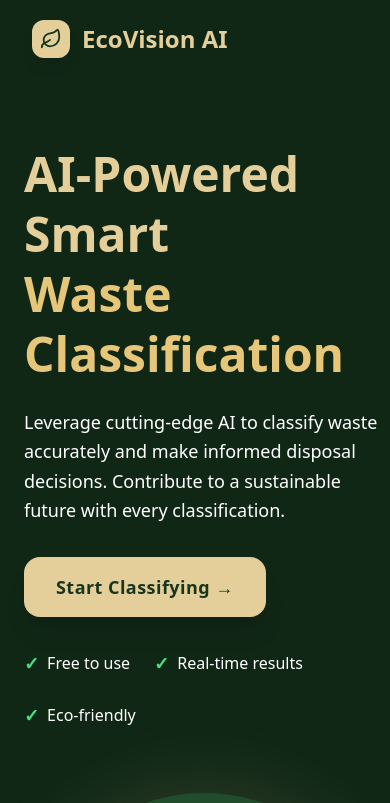
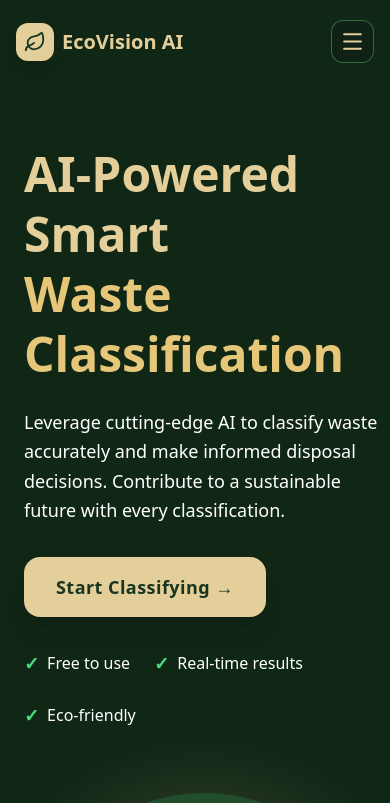
Before and after one commit to Subham-Das1/Eco-Vision, a React (Create React App) app in the folder frontend/: page / in a window 390 px wide. Shown: the top 803 px of the page. Built offline with nearby package versions, Linux system fonts and the light colour scheme.

Commit message:
Enhance Navbar with mobile menu and keyboard support
Added mobile menu functionality and improved accessibility features.

```diff
--- a/frontend/src/components/Navbar.jsx
+++ b/frontend/src/components/Navbar.jsx
@@ -1,6 +1,6 @@
 import React, { useEffect, useRef, useState } from "react";
 import { animate } from "framer-motion";
-import { Leaf } from "lucide-react";
+import { Leaf, Menu, X } from "lucide-react";
 
 const items = [
   { label: "Classify", href: "#classify" },
@@ -14,6 +14,7 @@ function Navbar() {
 
   const [activeIndex, setActiveIndex] = useState(0);
   const [scrolled, setScrolled] = useState(false);
+  const [menuOpen, setMenuOpen] = useState(false);
 
   const spotlightX = useRef(0);
   const ambienceX = useRef(0);
@@ -26,9 +27,18 @@ function Navbar() {
 
     window.addEventListener("scroll", handleScroll);
 
-    return () => {
-      window.removeEventListener("scroll", handleScroll);
+    return () => window.removeEventListener("scroll", handleScroll);
+  }, []);
+
+  // Close mobile menu on outside interaction / Escape
+  useEffect(() => {
+    const handleKeyDown = (e) => {
+      if (e.key === "Escape") setMenuOpen(false);
     };
+
+    window.addEventListener("keydown", handleKeyDown);
+
+    return () => window.removeEventListener("keydown", handleKeyDown);
   }, []);
 
   // Mouse movement spotlight
@@ -42,7 +52,6 @@ function Navbar() {
       const x = e.clientX - rect.left;
 
       spotlightX.current = x;
-
       nav.style.setProperty("--spotlight-x", `${x}px`);
     };
 
@@ -56,22 +65,15 @@ function Navbar() {
         const itemRect = activeItem.getBoundingClientRect();
 
         const targetX =
-          itemRect.left -
-          navRect.left +
-          itemRect.width / 2;
+          itemRect.left - navRect.left + itemRect.width / 2;
 
         animate(spotlightX.current, targetX, {
           type: "spring",
           stiffness: 200,
           damping: 20,
-
           onUpdate: (v) => {
             spotlightX.current = v;
-
-            nav.style.setProperty(
-              "--spotlight-x",
-              `${v}px`
-            );
+            nav.style.setProperty("--spotlight-x", `${v}px`);
           },
         });
       }
@@ -81,15 +83,8 @@ function Navbar() {
     nav.addEventListener("mouseleave", handleMouseLeave);
 
     return () => {
-      nav.removeEventListener(
-        "mousemove",
-        handleMouseMove
-      );
-
-      nav.removeEventListener(
-        "mouseleave",
-        handleMouseLeave
-      );
+      nav.removeEventListener("mousemove", handleMouseMove);
+      nav.removeEventListener("mouseleave", handleMouseLeave);
     };
   }, [activeIndex]);
 
@@ -108,67 +103,54 @@ function Navbar() {
       const itemRect = activeItem.getBoundingClientRect();
 
       const targetX =
-        itemRect.left -
-        navRect.left +
-        itemRect.width / 2;
+        itemRect.left - navRect.left + itemRect.width / 2;
 
       animate(ambienceX.current, targetX, {
         type: "spring",
         stiffness: 200,
         damping: 20,
-
         onUpdate: (v) => {
           ambienceX.current = v;
-
-          nav.style.setProperty(
-            "--ambience-x",
-            `${v}px`
-          );
+          nav.style.setProperty("--ambience-x", `${v}px`);
         },
       });
     }
   }, [activeIndex]);
 
+  // Handle navigation
+  const handleNavigation = (index) => {
+    setActiveIndex(index);
+    setMenuOpen(false);
+  };
+
   return (
     <nav
       className={`
-        fixed
-        top-0
-        left-0
-        w-full
-        z-[9999]
-        px-8
-        flex
-        items-center
-        justify-between
-        transition-all
-        duration-500
+        fixed top-0 left-0 w-full z-[9999]
+        px-4 sm:px-8
+        flex items-center justify-between
+        transition-all duration-500
         ${
           scrolled
-            ? "py-3 bg-[#0d1c11]/70 backdrop-blur-2xl border-b border-[#3fa457]"
+            ? "py-3 bg-[#0d1c11]/90 backdrop-blur-2xl border-b border-[#3fa457]"
             : "py-5 bg-transparent"
         }
       `}
     >
       {/* Logo */}
-      <div className="relative z-10 flex items-center gap-3">
+      <div className="relative z-10 flex items-center gap-2 sm:gap-3">
         <div className="bg-[#e4cf9a] p-2 rounded-xl shadow-lg">
-          <Leaf
-            className="text-[#18361f] "
-            size={22}
-          />
+          <Leaf className="text-[#18361f]" size={22} />
         </div>
 
         <h1
           className={`
-            font-bold
-            text-[#e4cf9a]
-            transition-all
-            duration-500
+            font-bold text-[#e4cf9a]
+            transition-all duration-500
             ${
               scrolled
                 ? "text-xl tracking-wide"
-                : "text-2xl"
+                : "text-xl sm:text-2xl"
             }
           `}
         >
@@ -176,22 +158,14 @@ function Navbar() {
         </h1>
       </div>
 
-      {/* Nav Buttons Container */}
+      {/* Desktop Navigation */}
       <div
         ref={navRef}
         className={`
-          relative
-          hidden
-          md:flex
-          items-center
-          gap-8
-          border
-          border-[#3fa457]
-          rounded-2xl
-          px-6
-          overflow-hidden
-          transition-all
-          duration-500
+          relative hidden md:flex items-center gap-8
+          border border-[#3fa457]
+          rounded-2xl px-6 overflow-hidden
+          transition-all duration-500
           ${
             scrolled
               ? "py-3 bg-[#112016]/80 backdrop-blur-2xl shadow-[0_8px_30px_rgba(0,0,0,0.35)]"
@@ -202,15 +176,10 @@ function Navbar() {
         {/* Spotlight Effect */}
         <div
           className="
-            absolute
-            top-0
-            h-full
-            w-40
-            bg-[#000000]/80
-            blur-2xl
+            absolute top-0 h-full w-40
+            bg-[#000000]/80 blur-2xl
             pointer-events-none
-            transition-opacity
-            duration-300
+            transition-opacity duration-300
           "
           style={{
             left: "var(--spotlight-x)",
@@ -221,14 +190,9 @@ function Navbar() {
         {/* Active Ambience */}
         <div
           className="
-            absolute
-            top-1/2
-            h-14
-            w-28
-            bg-[#e4cf9a]/15
-            blur-2xl
-            rounded-full
-            pointer-events-none
+            absolute top-1/2 h-14 w-28
+            bg-[#e4cf9a]/15 blur-2xl
+            rounded-full pointer-events-none
           "
           style={{
             left: "var(--ambience-x)",
@@ -243,13 +207,10 @@ function Navbar() {
               key={index}
               href={item.href}
               data-index={index}
-              onClick={() => setActiveIndex(index)}
+              onClick={() => handleNavigation(index)}
               className={`
-                relative
-                text-[16px]
-                font-medium
-                transition-all
-                duration-300
+                relative text-[16px] font-medium
+                transition-all duration-300
                 ${
                   activeIndex === index
                     ? "text-[#e4cf9a]"
@@ -263,6 +224,68 @@ function Navbar() {
           ))}
         </div>
       </div>
+
+      {/* Mobile Hamburger Button */}
+      <button
+        type="button"
+        onClick={() => setMenuOpen(!menuOpen)}
+        className="
+          md:hidden relative z-20
+          p-2 rounded-xl
+          text-[#e4cf9a]
+          border border-[#3fa457]/60
+          bg-[#112016]/70
+          hover:bg-[#1b3822]
+          transition-all duration-300
+        "
+        aria-label={menuOpen ? "Close navigation menu" : "Open navigation menu"}
+        aria-expanded={menuOpen}
+      >
+        {menuOpen ? <X size={25} /> : <Menu size={25} />}
+      </button>
+
+      {/* Mobile Dropdown Menu */}
+      <div
+        className={`
+          md:hidden absolute top-full left-0 w-full
+          px-4 pt-3
+          transition-all duration-300 ease-in-out
+          ${
+            menuOpen
+              ? "opacity-100 translate-y-0 visible"
+              : "opacity-0 -translate-y-3 invisible pointer-events-none"
+          }
+        `}
+      >
+        <div
+          className="
+            bg-[#0d1c11]/95 backdrop-blur-2xl
+            border border-[#3fa457]/60
+            rounded-2xl p-3
+            shadow-[0_12px_35px_rgba(0,0,0,0.4)]
+          "
+        >
+          {items.map((item, index) => (
+            <a
+              key={index}
+              href={item.href}
+              onClick={() => handleNavigation(index)}
+              className={`
+                block px-4 py-3 rounded-xl
+                text-[16px] font-medium
+                transition-all duration-300
+                ${
+                  activeIndex === index
+                    ? "text-[#e4cf9a] bg-[#e4cf9a]/10"
+                    : "text-[#f3e6be] hover:bg-[#3fa457]/15"
+                }
+              `}
+            >
+              {item.label}
+            </a>
+          ))}
+        </div>
+      </div>
     </nav>
   );
 }
```
